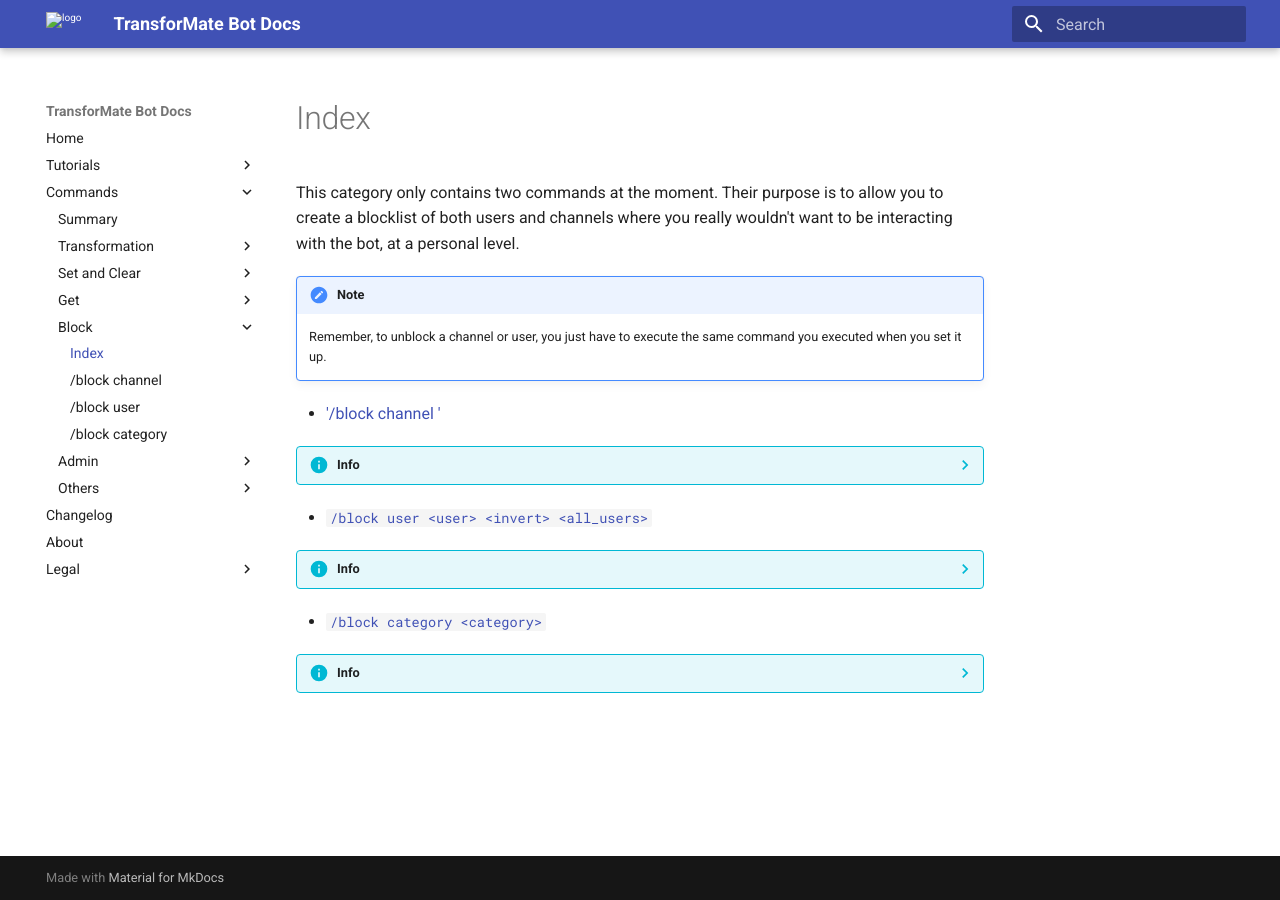
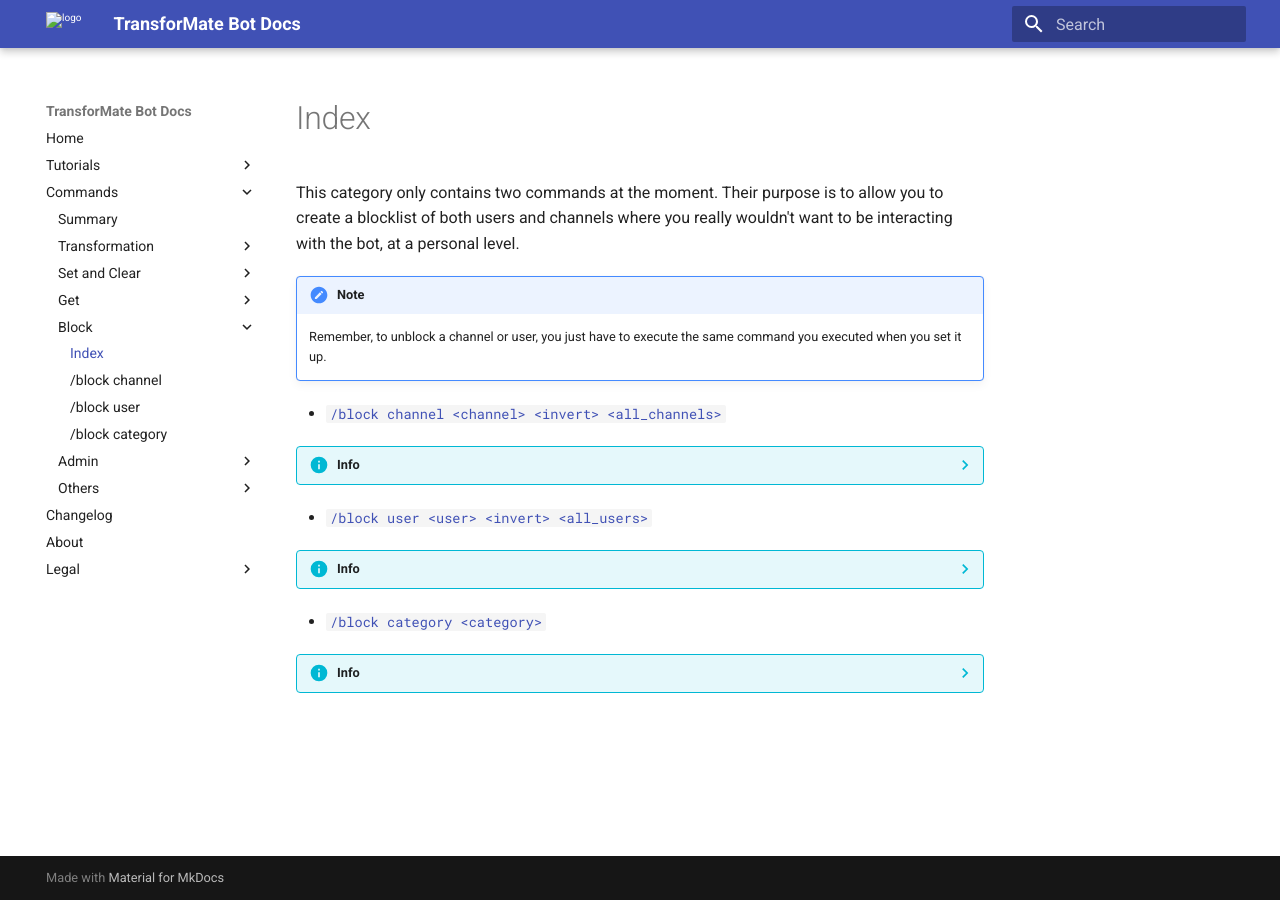
Before and after one commit to dorythecat/TransforMate, an MkDocs documentation site: the page built from docs/commands/block/index.md, in a window 1280 px wide. Built offline with MkDocs 1.6.1 and Material for MkDocs 9.7.7, drawn with Linux system fonts in a browser that asks for light colours.

Commit message:
Fixed some typos on docs

```diff
--- a/docs/commands/block/index.md
+++ b/docs/commands/block/index.md
@@ -6,7 +6,7 @@
     Remember, to unblock a channel or user, you just have to execute the same
     command you executed when you set it up.
 
-- ['/block channel <channel> <invert> <all:_channels>'](channel.md)
+- [`/block channel <channel> <invert> <all_channels>`](channel.md)
 ??? info
     Block a specific channel for you personally. Nobody, not even admins, will be
     able to transform you on said channels. If you're transformed on the server,
```
Also changed, not shown: docs/commands/block/channel.md (+1 -1 lines).
